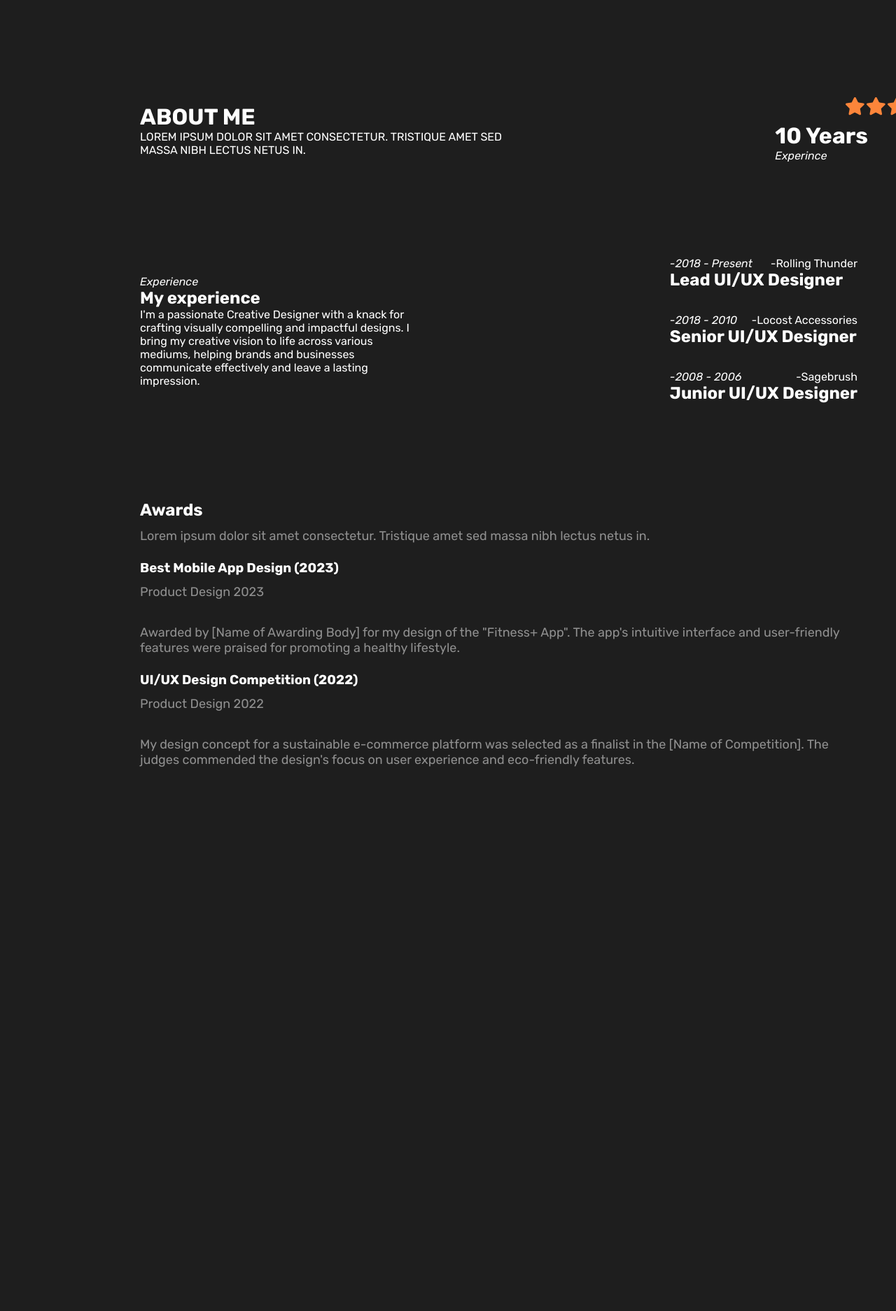
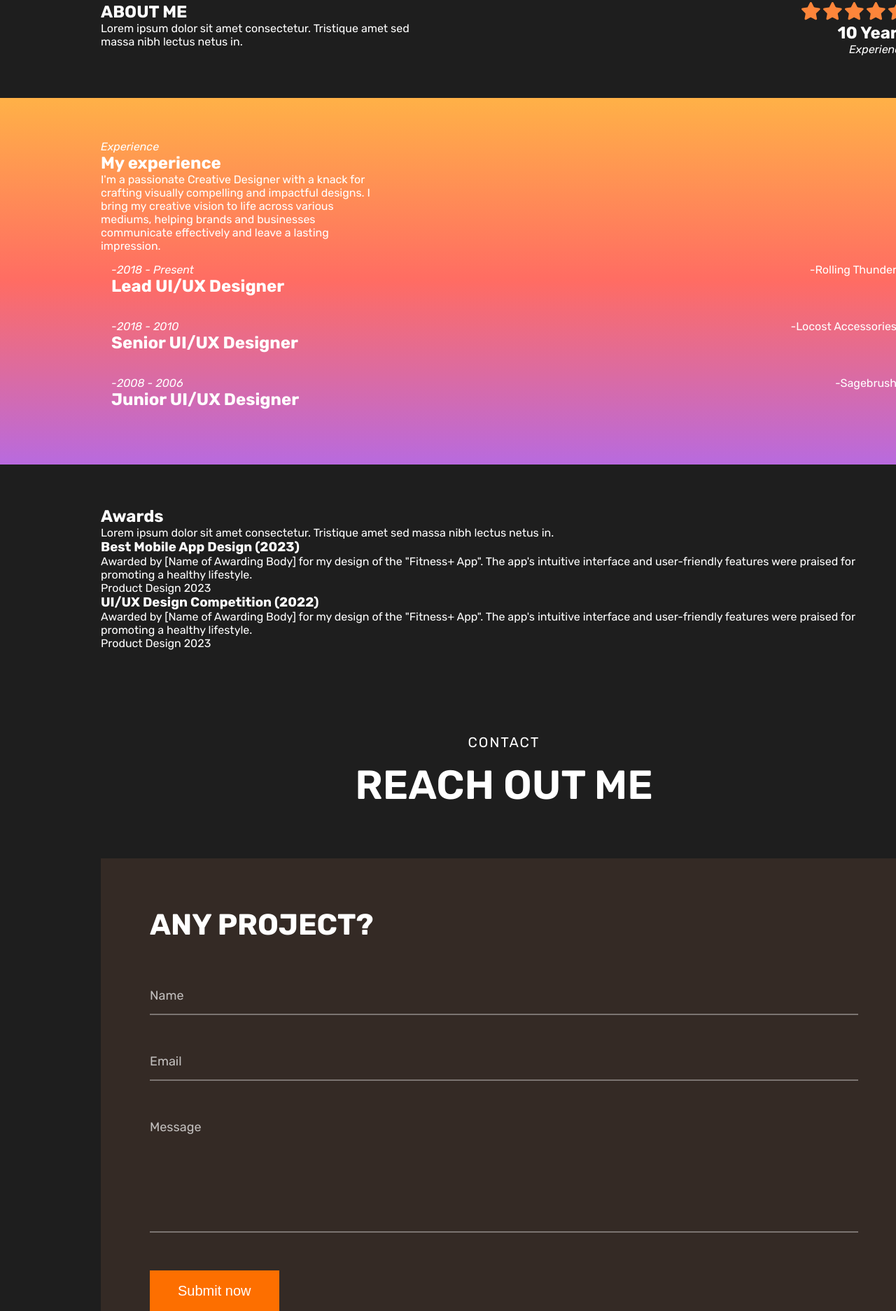
Before and after one commit to jannatulnaimaofiicial/website2, a plain HTML site: page index.html in a window 1280 px wide. Shown: the part 926-2800 px from the top of the page at 70% size. Before the commit the page ends 2107 px from the top, so only its background shows below. Drawn offline with Linux system fonts and the light colour scheme.

Commit message:
Footer added

```diff
--- a/index.html
+++ b/index.html
@@ -1,4 +1,5 @@
 <!DOCTYPE html>
+<html>
 <head>
     <title> Portfollio </title>
     <link rel="stylesheet" href="style.css">
@@ -18,11 +19,10 @@
                 <a href="#"> <button type="button" class="download-cv-btn"> Downlaod CV </button>  </a>
             </div>
         </nav>
-
         <div class="banner">
             <!-- zahid section -->
             <div class="introduction">
-                <div class="zahid ">
+                <div class=" ">
                     <h1>HI, I’m Zahid </h1>
                     <div class="design">
                         <h1>A creative </h1>
@@ -51,8 +51,7 @@
             </div>
         </div>
     </header>
-
-    <div class="dashboard">
+    <!-- <div class="dashboard">
         <div class="dashboard-content">
             <p> Dashboard </p>
             <img src="images/star2.png" alt="">
@@ -75,17 +74,15 @@
             <p> App Design </p>
             <img src="images/star2.png" alt="">
         </div>
-    </div>
-
-
+    </div> -->
     <!-- about me section  -->
 
-        <div class="about-me">
-            <div class="zahid" style="text-transform: uppercase;">
-                <h1> About Me </h1>
+    <section class="about-me">
+        <div class="about-me-head">
+            <h1 style="text-transform: uppercase;"> About Me </h1>
             <p>Lorem ipsum dolor sit amet consectetur. Tristique amet sed <br> massa nibh lectus netus in.</p>
         </div>
-            <div class="experince">
+        <div class="about-me-content">
             <div class="stars">
                 <img src="images/Star (1).png" alt="">
                 <img src="images/Star (1).png" alt="">
@@ -95,62 +92,99 @@
             </div>
             <div>
                 <h1> 10 Years</h1>
-                    <p class="p2">Experince</p>
+                <p class="p2">Experience</p>
             </div>
         </div>
-        </div>
+    </section>
+
     <!-- experience section  -->
     <section class="page2">
-            <div class="main">
         <div class="experience">
+            <div class="">
                 <div>
                     <p class="p2" style="font-style: italic;">Experience</p>
                     <h1 class="zahid">My experience</h1>
-                         <p>I'm a passionate Creative Designer with a knack for <br>
-                             crafting visually compelling and impactful designs.  I <br>
-                              bring my creative vision to life across various <br>
-                               mediums, helping brands and businesses <br>
-                                communicate effectively and leave a lasting <br>
-                                 impression.</p>
+                    <p> I'm a passionate Creative Designer with a knack for <br> crafting visually compelling and impactful designs.  I <br> bring my creative vision to life across various <br> mediums, helping brands and businesses <br> communicate effectively and leave a lasting <br> impression. </p>
                 </div>
             </div>
             <div class="second">
-                    <div class="years"><div class="head"> <p class="p2">-2018 - Present</p>
-                         <p class="p3">-Rolling Thunder</p></div>
+                <div class="years">
+                    <div class="head">
+                        <p class="p2">-2018 - Present</p>
+                        <p class="p3">-Rolling Thunder</p>
+                    </div>
                     <h1>Lead UI/UX Designer</h1>
                 </div>
-
                 <div class="years">
-                        <div class="head"><p class="p2">-2018 - 2010</p>
+                    <div class="head">
+                        <p class="p2">-2018 - 2010</p>
                         <p class="p3">-Locost Accessories</p>
                     </div>
                     <h1>Senior UI/UX Designer</h1>
                 </div>
-                <div class="years"> <div class="head"><p class="p2">-2008 - 2006</p>
-                <p class="p3">-Sagebrush</p></div>
-            <h1>Junior UI/UX Designer</h1></div>
-
+                <div class="years">
+                    <div class="head">
+                        <p class="p2">-2008 - 2006</p>
+                        <p class="p3">-Sagebrush</p>
+                    </div>
+                    <h1>Junior UI/UX Designer</h1>
+                </div>
             </div>
         </div>
     </section>
     <!-- awards section  -->
     <section class="page3">
-            <div class="introduction">
-                <div><h1>Awards</h1>
-                    <p>Lorem ipsum dolor sit amet consectetur. Tristique amet sed massa nibh lectus netus in.</p>
+        <div class="awards">
+            <div>
+                <h1> Awards </h1>
+                <p> Lorem ipsum dolor sit amet consectetur. Tristique amet sed massa nibh lectus netus in. </p>
+            </div>
+            <div>
+                <div>
+                    <div>
+                        <h3>Best Mobile App Design (2023)</h3>
+                        <p> Awarded by [Name of Awarding Body] for my design of the "Fitness+ App". The app's intuitive interface and user-friendly features were praised for promoting a healthy lifestyle. </p>
+                    </div>
+                    <p> Product Design 2023 </p>
+                </div>
+                <div>
+                    <div>
+                        <h3> UI/UX Design Competition (2022) </h3>
+                        <p> Awarded by [Name of Awarding Body] for my design of the "Fitness+ App". The app's intuitive interface and user-friendly features were praised for promoting a healthy lifestyle. </p>
+                    </div>
+                    <p> Product Design 2023 </p>
+                </div>
+            </div>
+        </div>
+    </section>
 
-
+</body>
+<footer>
+    <!-- Reach out me section  -->
+<section>
+    <div>
+        <div class="Reach-out">
+            <h4>Contact</h4>
+            <h1>Reach out me</h1>
         </div>
-                <div><h3>Best Mobile App Design (2023)</h3>
-                <p>Product Design 2023</p>
-            <p>Awarded by [Name of Awarding Body] for my design of the "Fitness+ App". The app's intuitive interface and user-friendly features were praised for promoting a healthy lifestyle.</p></div>
         <div>
-                    <h3>UI/UX Design Competition (2022)</h3>
-                    <p>Product Design 2022</p>
-                    <p>My design concept for a sustainable e-commerce platform was selected as a finalist in the [Name of Competition]. The judges commended the design's focus on user experience and eco-friendly features.</p>
+            <div><h1>any project?</h1></div>
+            <div>
+                <input type="text" placeholder="Name">
+            </div>
+                <div>
+                    <input type="email" placeholder="Email">
+                </div>
+                <div class="input-box">
+                    <textarea placeholder="Message"></textarea>
+                </div>
+            <div>
+                <button class="download-cv-btn">Submit now </button>
+            </div>
         </div>
 
     </div>
+
 </section>
-</body>
+</footer>
 </html>
--- a/style.css
+++ b/style.css
@@ -14,8 +14,8 @@ body {
 }
 
 header {
-    padding: 60px;
-    width: 1040px;
+    padding: 60px 0px;
+    width: 80%;
     margin: 0 auto;
 }
 
@@ -105,6 +105,7 @@ header {
     background-repeat: no-repeat;
     background-position: bottom;
     border-radius: 50%;
+    width: fit-content;
     padding: 5px 20px;
 }
 
@@ -127,6 +128,10 @@ header {
     animation: moveContent 5s linear infinite;
 }
 
+.dashboard:hover .dashboard-content {
+    animation-play-state: paused;
+}
+
 @keyframes moveContent {
     from {
         transform: translateX(0);
@@ -136,71 +141,133 @@ header {
     }
 }
 
-.experince {
-    display: flex;
-    flex-direction: column;
-    align-items: end;
+section {
+    padding: 60px 0px;
+    width: 80%;
+    margin: 0 auto;
 }
 
-.stars {
+.about-me {
     display: flex;
     flex-direction: row;
-    align-items: center;
-    gap: 3px;
-    width: 32px;
-    margin-bottom: 10px;
+    justify-content: space-between;
 }
 
-.p2{
+.about-me-content * {
+    justify-items: end;
+}
+
+.page2 {
+    width: 100%;
+    background: linear-gradient(#FFB147, #FF6C63, #B86ADF);
+}
+
+.experience {
+    width: 80%;
+    margin: 0 auto;
+}
+
+.p2 {
     opacity: 100%;
     font-style: italic;
     padding: 0;
 }
 
-.p3{
+.p3 {
     font-size: 16px;
     opacity: 100%;
+}
 
-}
 .main{
     display: flex;
     flex-direction: row;
     align-items: center;
     justify-content: space-between;
+    gap: 30px;
+}
 
-    gap: 30px;
-
-
-
-}
-.page2{
-    padding: 60px;
-    width: 1040px;
-    margin: 0 auto;
-}
-.page3{padding: 60px;
-    width: 1040px;
-    margin: 0 auto;
-
-}
-.about-me{
-    padding: 60px;
-    width: 1040px;
-    margin: 0 auto;
-    display: flex;
-     flex-direction: row;
-    align-items: center;
-    justify-content: space-between; padding-top:400px;
-
-}
 .head{
     display: flex;
     flex-direction: row;
     justify-content: space-between;
     align-items: center;
 }
+
 .years{
     padding: 15px;
     margin-bottom: 4px;
-    border-bottom: 1px solid white 30%;
+    border-bottom: 1px solid white 30%;}
+
+footer .Reach-out{
+    text-align: center;
+    margin-bottom: 70px;
 }
+
+footer .Reach-out h4{
+    font-size: 20px;
+    font-weight: 400;
+    text-transform: uppercase;
+    letter-spacing: 2px;
+    margin-bottom: 15px;
+}
+
+footer .Reach-out h1{
+    font-size: 58px;
+    font-weight: 600;
+    text-transform: uppercase;
+}
+
+footer section > div > div:nth-child(2){
+    background-color: #342A25;
+    padding: 70px;
+}
+
+footer section > div > div:nth-child(2) h1{
+    font-size: 42px;
+    text-transform: uppercase;
+    margin-bottom: 50px;
+}
+
+footer input{
+    width: 100%;
+    background: transparent;
+    border: none;
+    border-bottom: 2px solid rgba(255,255,255,.35);
+    outline: none;
+    color: white;
+    font-size: 18px;
+    font-family: "Rubik", sans-serif;
+    padding: 15px 0;
+    margin-bottom: 40px;
+}
+
+footer input::placeholder{
+    color: rgba(255,255,255,.7);
+}
+
+footer .input-box{
+    margin-bottom: 50px;
+}
+
+footer textarea{
+    width: 100%;
+    height: 160px;
+    background: transparent;
+    border: none;
+    border-bottom: 2px solid rgba(255,255,255,.35);
+    outline: none;
+    resize: none;
+    color: white;
+    font-size: 18px;
+    font-family: "Rubik", sans-serif;
+    padding-top: 15px;
+}
+
+footer textarea::placeholder{
+    color: rgba(255,255,255,.7);
+}
+
+footer .download-cv-btn{
+    padding: 18px 40px;
+    font-size: 20px;
+}
```
Lines whose indentation alone changed are shown as unchanged.
